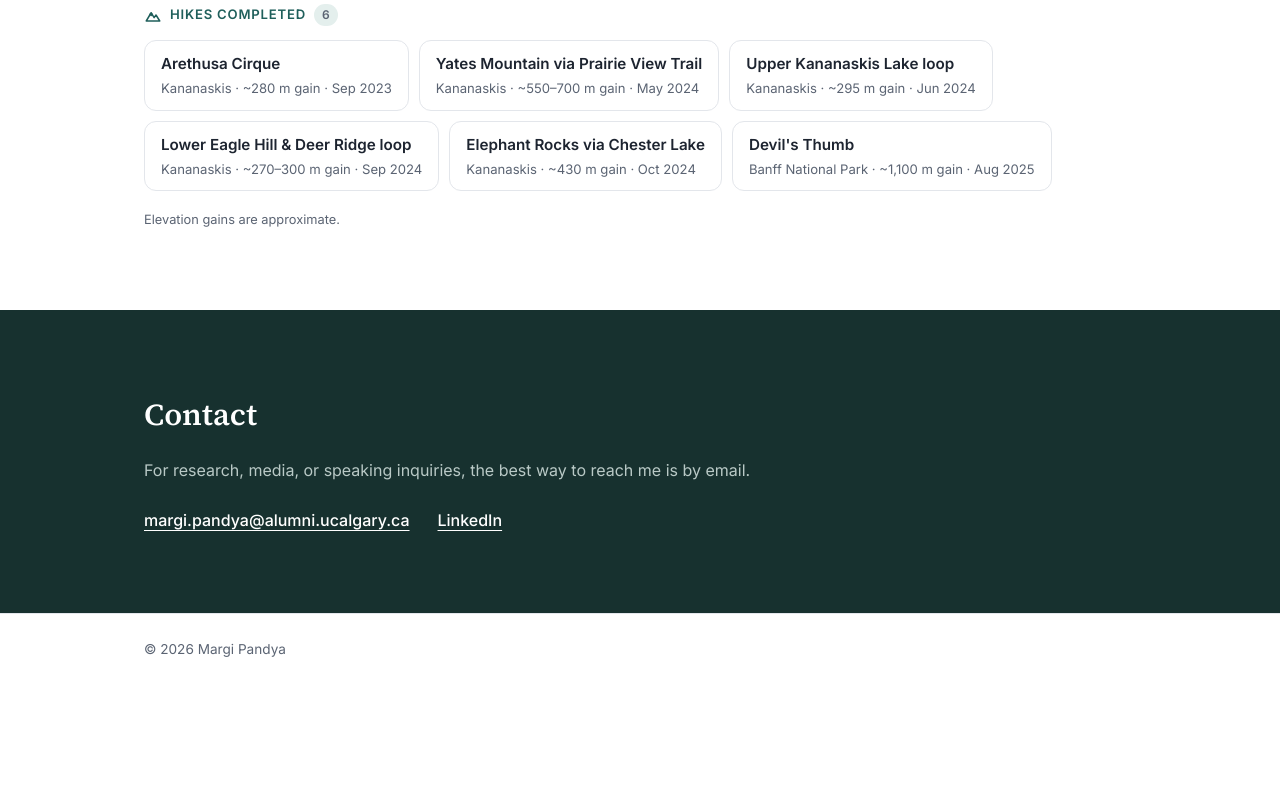
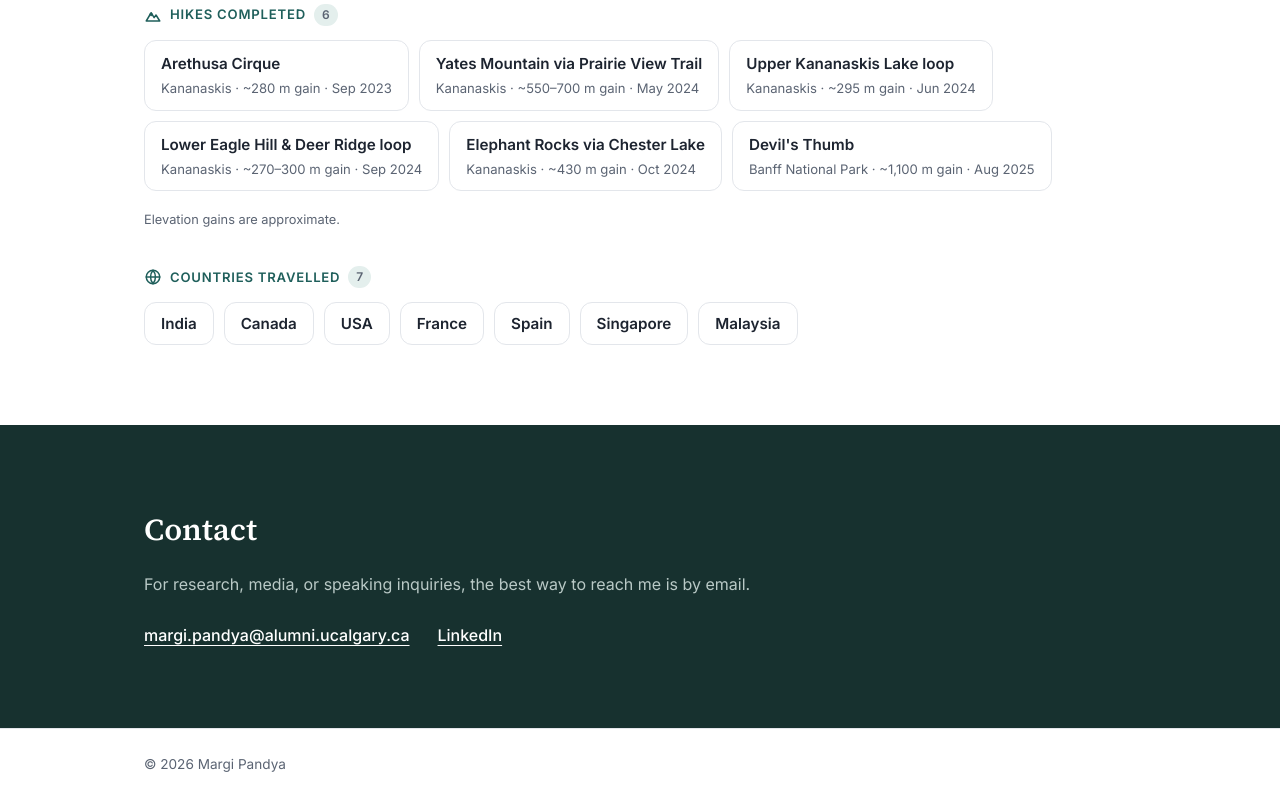
Before and after one commit to Margi-Pandya/margi-pandya.github.io, a plain HTML site: page index.html in a window 1280 px wide. Shown: the part 6001-6801 px from the top of the page. Before the commit the page ends 6686 px from the top, so only its background shows below. Drawn offline with Linux system fonts and the light colour scheme.

Commit message:
Add Countries travelled to Off the clock section
Co-Authored-By: Claude Opus 5.5 <noreply@anthropic.com>
Claude-Session: https://claude.ai/code/session_012bLLRK8u5tT6BPUSZEUem6

```diff
--- a/index.html
+++ b/index.html
@@ -16,7 +16,7 @@
       document.documentElement.dataset.theme = t;
     })();
   </script>
-  <link rel="stylesheet" href="style.css?v=2026-11-21d">
+  <link rel="stylesheet" href="style.css?v=2026-11-22a">
 </head>
 <body>
 
@@ -363,6 +363,20 @@
             </li>
         </ul>
         <p class="hikes-note">Elevation gains are approximate.</p>
+
+        <p class="hikes-label hikes-label-next">
+          <svg width="18" height="18" fill="none" stroke="currentColor" stroke-width="2" stroke-linecap="round" stroke-linejoin="round" viewBox="0 0 24 24" aria-hidden="true"><circle cx="12" cy="12" r="9"/><path d="M3 12h18M12 3a14 14 0 0 1 0 18M12 3a14 14 0 0 0 0 18"/></svg>
+          Countries travelled <span class="hikes-count">7</span>
+        </p>
+        <ul class="hike-pills">
+          <li class="hike-pill country-pill"><span class="hike-name">India</span></li>
+          <li class="hike-pill country-pill"><span class="hike-name">Canada</span></li>
+          <li class="hike-pill country-pill"><span class="hike-name">USA</span></li>
+          <li class="hike-pill country-pill"><span class="hike-name">France</span></li>
+          <li class="hike-pill country-pill"><span class="hike-name">Spain</span></li>
+          <li class="hike-pill country-pill"><span class="hike-name">Singapore</span></li>
+          <li class="hike-pill country-pill"><span class="hike-name">Malaysia</span></li>
+        </ul>
       </div>
     </section>
 
--- a/style.css
+++ b/style.css
@@ -250,6 +250,8 @@ a.write-link:hover { border-color: var(--accent); transform: translateY(-2px); }
 .hike-name { font-weight: 600; font-size: 0.95rem; }
 .hike-meta { font-size: 0.82rem; color: var(--muted); }
 .hikes-note { margin-top: 18px; font-size: 0.8rem; color: var(--muted); }
+.hikes-label-next { margin-top: 36px; }
+.country-pill { padding: 8px 16px; }
 
 /* Search pop-up */
 .search-overlay {
```
